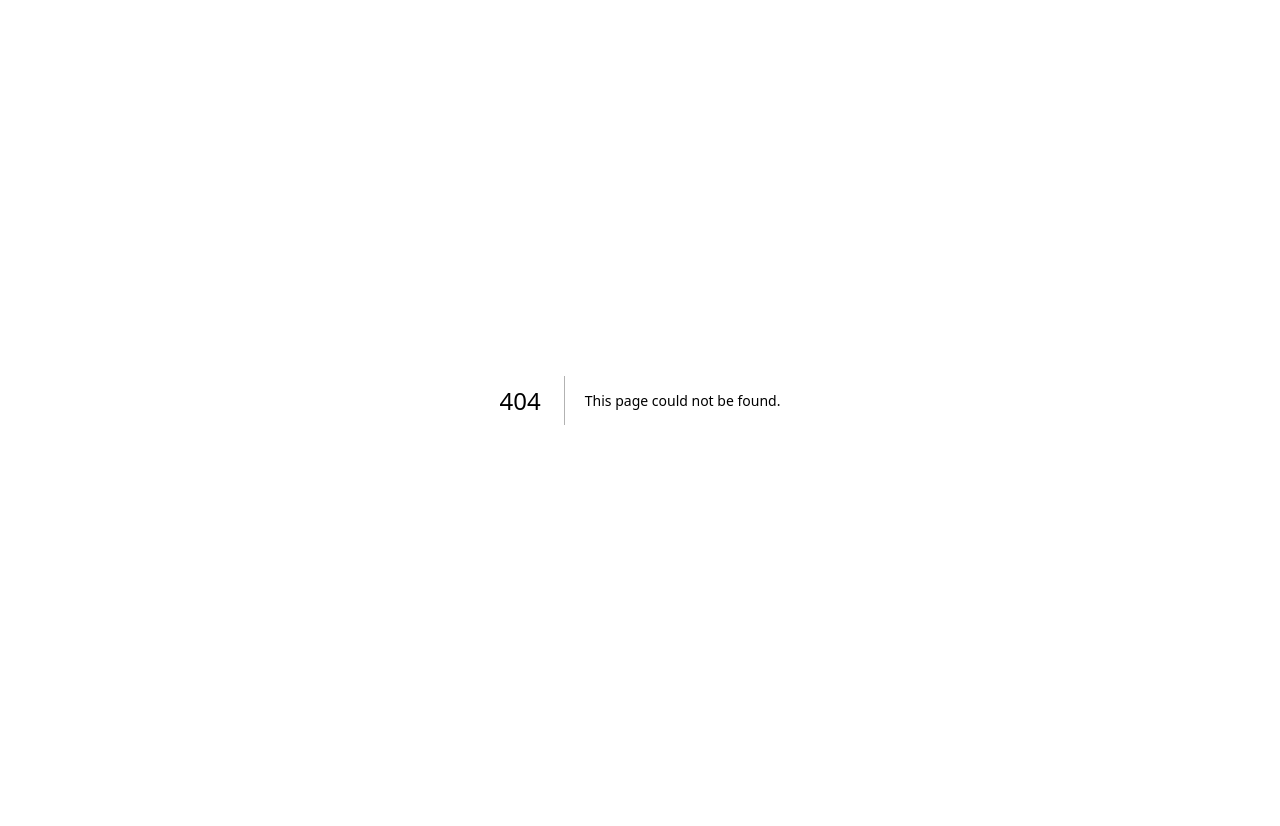
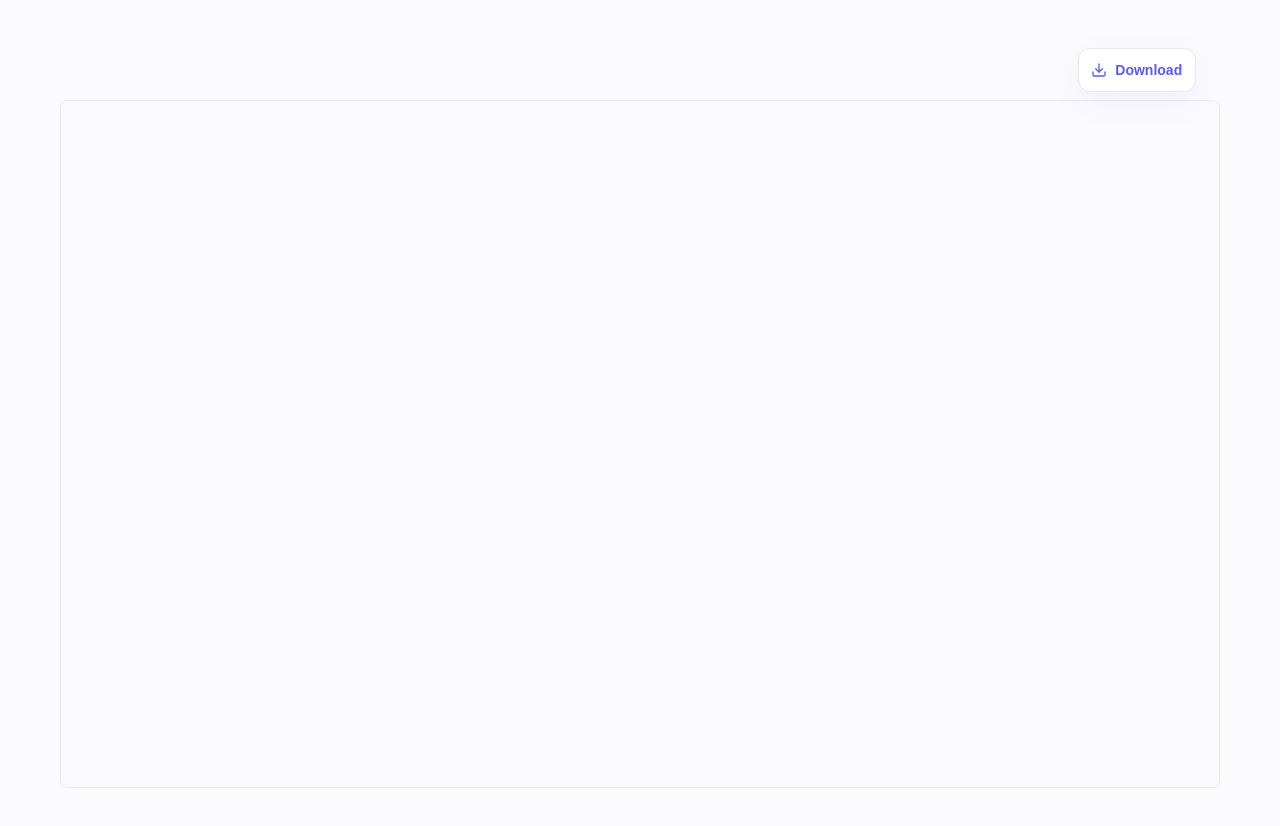
Before and after one commit to ShViNaY/Personal-Portfolio, a Next.js app: page /resume in a window 1280 px wide. Before the commit this address had no page. Shown: the top 826 px of the page. Before the commit the page ends 800 px from the top, so only its background shows below. Built offline with nearby package versions, Linux system fonts and the light colour scheme.

Commit message:
Added Resume Download Button

```diff
--- /dev/null
+++ b/app/resume/page.tsx
@@ -0,0 +1,32 @@
+"use client";
+import { Download } from "lucide-react";
+import styles from "./resume.module.css";
+
+const RESUME_PDF = "/resume/Vinay_SH_Resume.pdf";
+
+export default function ResumePage() {
+  return (
+    <div className="container py-6">
+      <div className={`${styles.resumeShell}`}>
+        {/* Download button placed top-right on the resume viewer page only */}
+        <a
+          href={RESUME_PDF}
+          download="Vinay_SH_Resume.pdf"
+          className={`btn btn-secondary text-sm inline-flex items-center gap-2 ${styles.downloadBtn}`}
+          aria-label="Download Resume"
+        >
+          <Download size={16} />
+          <span className="hidden sm:inline">Download</span>
+        </a>
+
+        <div className={styles.iframeWrap}>
+          <iframe
+            src={RESUME_PDF}
+            title="Resume"
+            className={`${styles.resumeIframe}`}
+          />
+        </div>
+      </div>
+    </div>
+  );
+}
--- /dev/null
+++ b/app/resume/resume.module.css
@@ -0,0 +1,63 @@
+.resumeShell {
+  position: relative;
+  padding-top: 0.75rem; /* small breathing room */
+  padding-bottom: 5rem; /* increased bottom space to avoid overlap */
+}
+
+.downloadBtn {
+  position: absolute;
+  right: 1.5rem;
+  top: 1.5rem;
+  z-index: 30;
+  /* subtle theme-matching styling to complement existing .btn classes */
+  background: white;
+  color: #5b5ce2;
+  border: 1px solid #e7e9ef;
+  box-shadow: 0 10px 30px rgba(91, 92, 226, 0.08);
+  padding: 0.6rem 0.8rem;
+  border-radius: 12px;
+  font-weight: 600;
+}
+
+/* keep the text small on mobile and shrink spacing while keeping visibility */
+@media (max-width: 640px) {
+  .downloadBtn {
+    right: 1rem;
+    top: 1rem;
+    padding: 0.45rem 0.55rem;
+  }
+}
+
+.iframeWrap {
+  margin-top: 4rem; /* ensure iframe sits well below the button and doesn't overlap */
+  margin-bottom: 3.5rem; /* extra breathing room at the bottom */
+}
+
+/* make iframe fully responsive and visually consistent with portfolio cards */
+.resumeIframe {
+  display: block;
+  width: 100%;
+  height: 72vh;
+  border: 1px solid #e7e9ef;
+  border-radius: 8px;
+  background: #fff;
+  box-sizing: border-box;
+}
+
+@media (min-width: 768px) {
+  .resumeIframe {
+    height: 86vh;
+  }
+}
+
+/* ensure the page has extra safe area on small devices and large screens */
+@media (max-width: 640px) {
+  .resumeShell {
+    padding-bottom: 5.5rem;
+  }
+}
+@media (min-width: 1280px) {
+  .resumeShell {
+    padding-bottom: 6rem;
+  }
+}
--- a/components/Portfolio.tsx
+++ b/components/Portfolio.tsx
@@ -231,6 +231,7 @@ export default function Portfolio() {
 
   const FORMSPREE_ENDPOINT = "https://formspree.io/f/mljrnqvp";
   const RESUME_PATH = "/resume/Vinay_SH_Resume.pdf";
+  const RESUME_PAGE = "/resume";
 
   const handleContactSubmit = async (e: any) => {
     e.preventDefault();
@@ -279,7 +280,7 @@ export default function Portfolio() {
             <a className="nav-link" href="#services">Services</a>
             <a className="nav-link" href="#projects">Projects</a>
             <a className="nav-link" href="#experience">Experience</a>
-            <a className="nav-link" href={RESUME_PATH} target="_blank" rel="noreferrer">Resume</a>
+            <a className="nav-link" href={RESUME_PAGE} target="_blank" rel="noreferrer">Resume</a>
             <a className="nav-link" href="#contact">Contact</a>
           </nav>
 
@@ -324,7 +325,7 @@ export default function Portfolio() {
                 </motion.a>
               ))}
               <a
-                href={RESUME_PATH}
+                href={RESUME_PAGE}
                 target="_blank"
                 rel="noreferrer"
                 onClick={closeMenu}
@@ -362,7 +363,7 @@ export default function Portfolio() {
               <a href="#projects" className="btn btn-primary">
                 View My Work <ArrowRight size={15} />
               </a>
-              <a href={RESUME_PATH} target="_blank" rel="noreferrer" className="btn btn-secondary">
+              <a href={RESUME_PAGE} target="_blank" rel="noreferrer" className="btn btn-secondary">
                 View Resume <ExternalLink size={15} />
               </a>
               <a href="#contact" className="btn btn-secondary">
```
